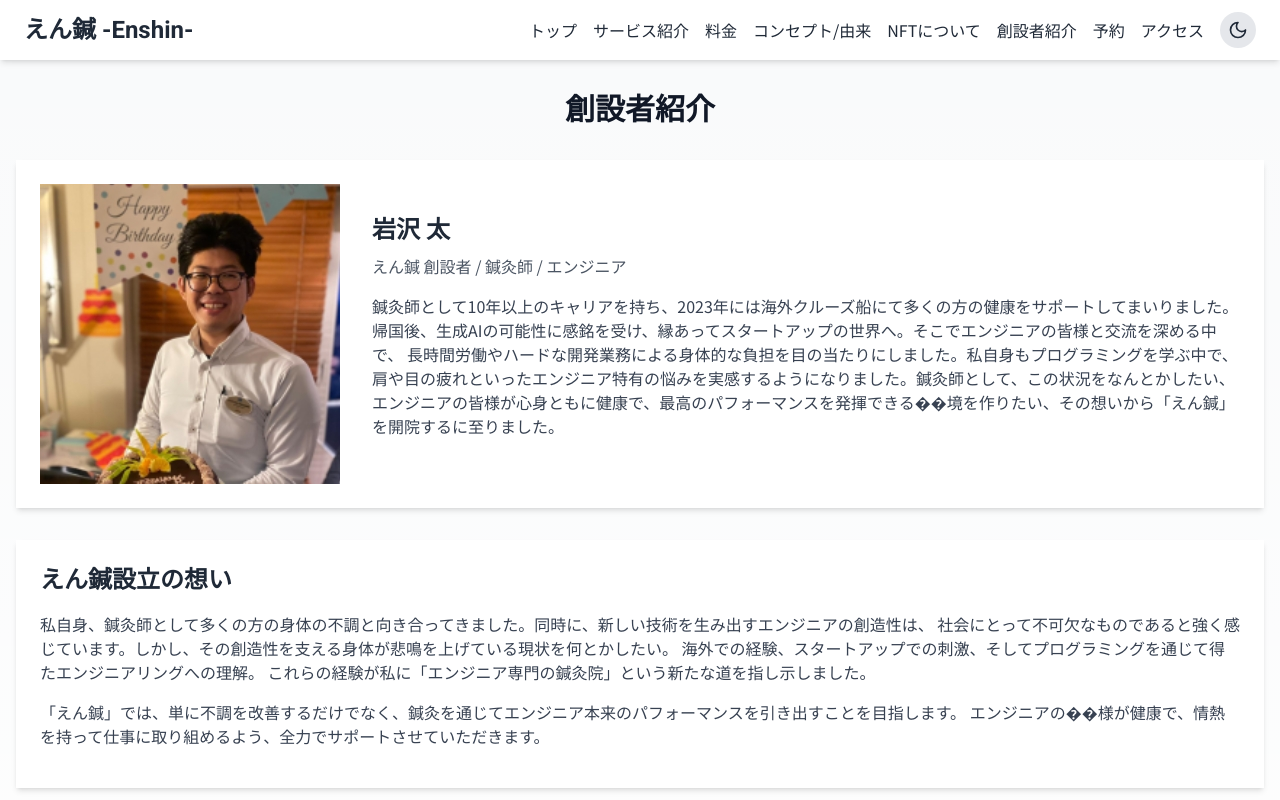
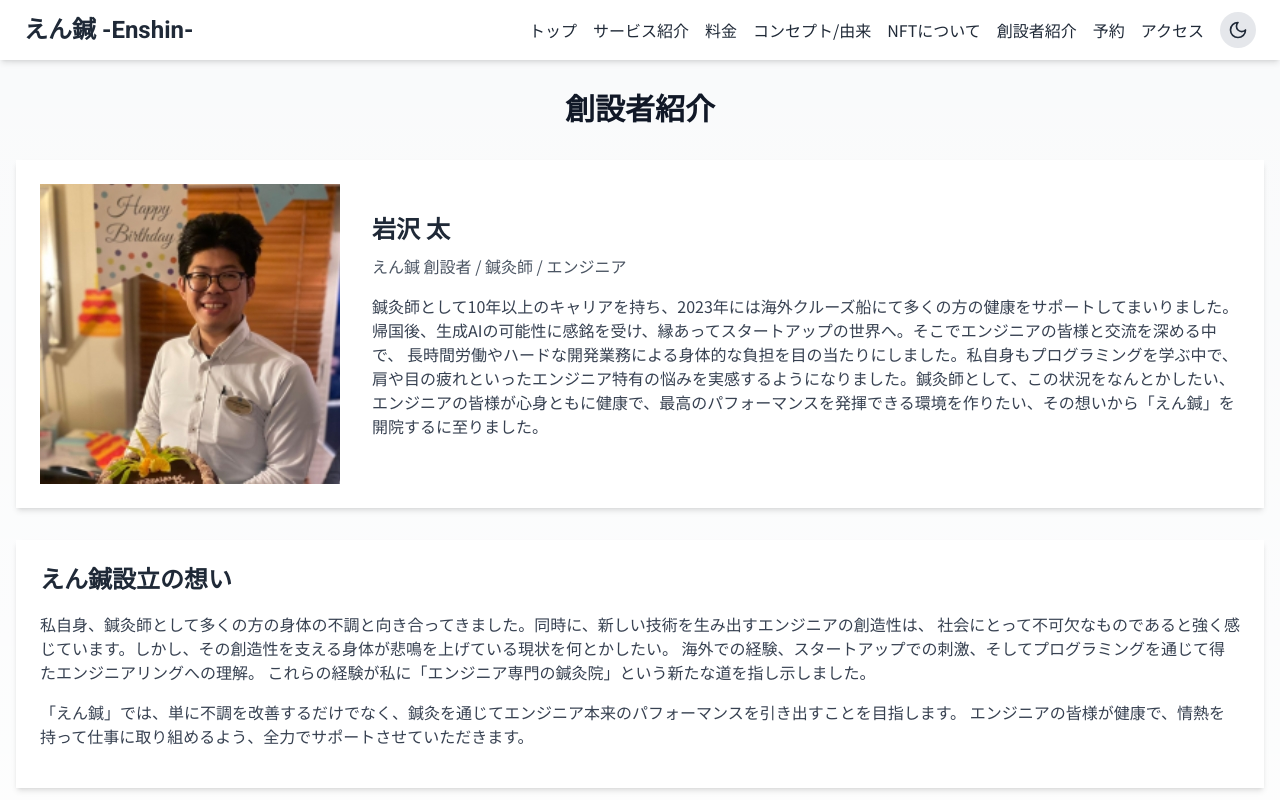
Before and after one commit to IFs1991/enshin-website, a Next.js app: page /founder in a window 1280 px wide. Shown: the top 800 px of the page. Built offline with nearby package versions, Linux system fonts and the light colour scheme.

Commit message:
文字化けを修正

```diff
--- a/app/founder/page.tsx
+++ b/app/founder/page.tsx
@@ -21,7 +21,7 @@ const FounderPage = () => {
               帰国後、生成AIの可能性に感銘を受け、縁あってスタートアップの世界へ。そこでエンジニアの皆様と交流を深める中で、
               長時間労働やハードな開発業務による身体的な負担を目の当たりにしました。私自身もプログラミングを学ぶ中で、
               肩や目の疲れといったエンジニア特有の悩みを実感するようになりました。鍼灸師として、この状況をなんとかしたい、
-              エンジニアの皆様が心身ともに健康で、最高のパフォーマンスを発揮できる��境を作りたい、その想いから「えん鍼」を開院するに至りました。
+              エンジニアの皆様が心身ともに健康で、最高のパフォーマンスを発揮できる環境を作りたい、その想いから「えん鍼」を開院するに至りました。
             </p>
           </div>
         </div>
@@ -36,7 +36,7 @@ const FounderPage = () => {
         </p>
         <p className="text-gray-700 dark:text-dark-text mb-4">
           「えん鍼」では、単に不調を改善するだけでなく、鍼灸を通じてエンジニア本来のパフォーマンスを引き出すことを目指します。
-          エンジニアの��様が健康で、情熱を持って仕事に取り組めるよう、全力でサポートさせていただきます。
+          エンジニアの皆様が健康で、情熱を持って仕事に取り組めるよう、全力でサポートさせていただきます。
         </p>
       </div>
       <div className="bg-white dark:bg-dark-surface rounded-lg shadow-md p-6">
--- a/app/nft/page.tsx
+++ b/app/nft/page.tsx
@@ -54,7 +54,7 @@ const NFTPage = () => {
       <div className="bg-white dark:bg-dark-surface rounded-lg shadow-md p-6 mb-8">
         <h2 className="text-2xl font-semibold mb-4 text-gray-800 dark:text-dark-text">NFT保有者特典</h2>
         <ul className="list-disc list-inside mb-4 text-gray-600 dark:text-dark-text-muted">
-          <li>限定イ���ントへの参加権</li>
+          <li>限定イベントへの参加権</li>
           <li>えん鍼施術の優先予約権</li>
           <li>えん鍼コミュニティへのアクセス権</li>
           <li>特別な健康情報や技術情報の提供</li>
```
